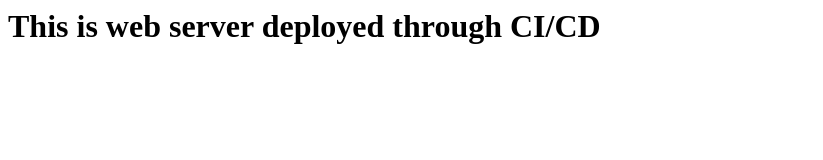
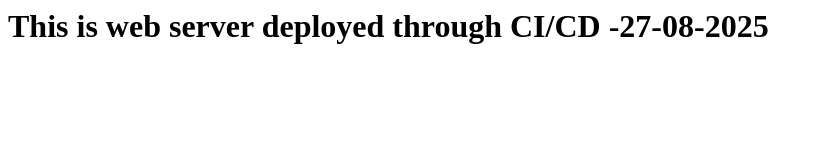
Before and after one commit to Mahammad07/batch25, a plain HTML site: page index.html in a window 1280 px wide. Shown: the whole page, without its empty margins (0-823 px from the left). Drawn offline with Linux system fonts and the light colour scheme.

Commit message:
modify index file

```diff
--- a/index.html
+++ b/index.html
@@ -1 +1 @@
-<h1> This is web server deployed through CI/CD </h1>
+<h1> This is web server deployed through CI/CD -27-08-2025 </h1>
```
